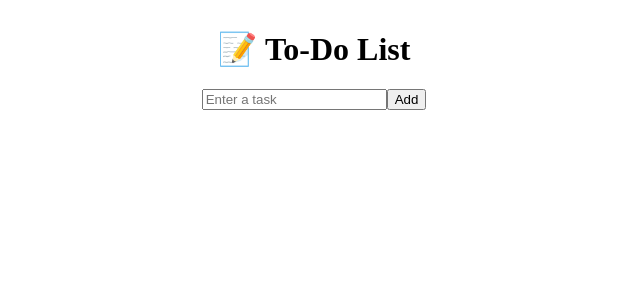
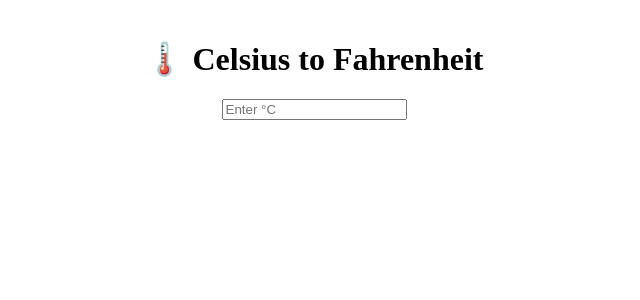
Before and after one commit to ushabajgain/Learning-React, a React app in the folder react-app/: page / in a window 1280 px wide. Shown: the top 300 px of the page, without its empty margins (326-966 px from the left). Built offline with nearby package versions, Linux system fonts and the light colour scheme; the HTML template or start-up script is replaced by a standard one.

Commit message:
practice code for React App with a simple Celsius to Fahrenheit converter

```diff
--- a/react-app/src/App.jsx
+++ b/react-app/src/App.jsx
@@ -33,42 +33,67 @@
 // export default App;
 
 
-// practice code for React App with a simple To-Do List
+// // practice code for React App with a simple To-Do List
+// import { useState } from 'react';
+
+// function App() {
+//   const [task, setTask] = useState('');
+//   const [tasks, setTasks] = useState([]);
+
+//   const addTask = () => {
+//     if (task.trim() !== '') {
+//       setTasks([...tasks, task]);
+//       setTask('');
+//     }
+//   };
+
+//   const removeTask = (indexToRemove) => {
+//     setTasks(tasks.filter((_, index) => index !== indexToRemove));
+//   };
+
+//   return (
+//     <div style={{ textAlign: 'center', marginTop: '30px' }}>
+//       <h1>📝 To-Do List</h1>
+//       <input
+//         type="text"
+//         value={task}
+//         onChange={(e) => setTask(e.target.value)}
+//         placeholder="Enter a task"
+//       />
+//       <button onClick={addTask}>Add</button>
+
+//       <ul style={{ listStyle: 'none' }}>
+//         {tasks.map((t, i) => (
+//           <li key={i}>
+//             {t} <button onClick={() => removeTask(i)}>❌</button>
+//           </li>
+//         ))}
+//       </ul>
+//     </div>
+//   );
+// }
+
+// export default App;
+
+
+// practice code for React App with a simple Celsius to Fahrenheit converter
 import { useState } from 'react';
 
 function App() {
-  const [task, setTask] = useState('');
-  const [tasks, setTasks] = useState([]);
+  const [celsius, setCelsius] = useState('');
 
-  const addTask = () => {
-    if (task.trim() !== '') {
-      setTasks([...tasks, task]);
-      setTask('');
-    }
-  };
-
-  const removeTask = (indexToRemove) => {
-    setTasks(tasks.filter((_, index) => index !== indexToRemove));
-  };
+  const fahrenheit = celsius ? (parseFloat(celsius) * 9) / 5 + 32 : '';
 
   return (
-    <div style={{ textAlign: 'center', marginTop: '30px' }}>
-      <h1>📝 To-Do List</h1>
+    <div style={{ textAlign: 'center', marginTop: '40px' }}>
+      <h1>🌡️ Celsius to Fahrenheit</h1>
       <input
-        type="text"
-        value={task}
-        onChange={(e) => setTask(e.target.value)}
-        placeholder="Enter a task"
+        type="number"
+        value={celsius}
+        onChange={(e) => setCelsius(e.target.value)}
+        placeholder="Enter °C"
       />
-      <button onClick={addTask}>Add</button>
-
-      <ul style={{ listStyle: 'none' }}>
-        {tasks.map((t, i) => (
-          <li key={i}>
-            {t} <button onClick={() => removeTask(i)}>❌</button>
-          </li>
-        ))}
-      </ul>
+      <h2>{celsius && `${fahrenheit}°F`}</h2>
     </div>
   );
 }
```
